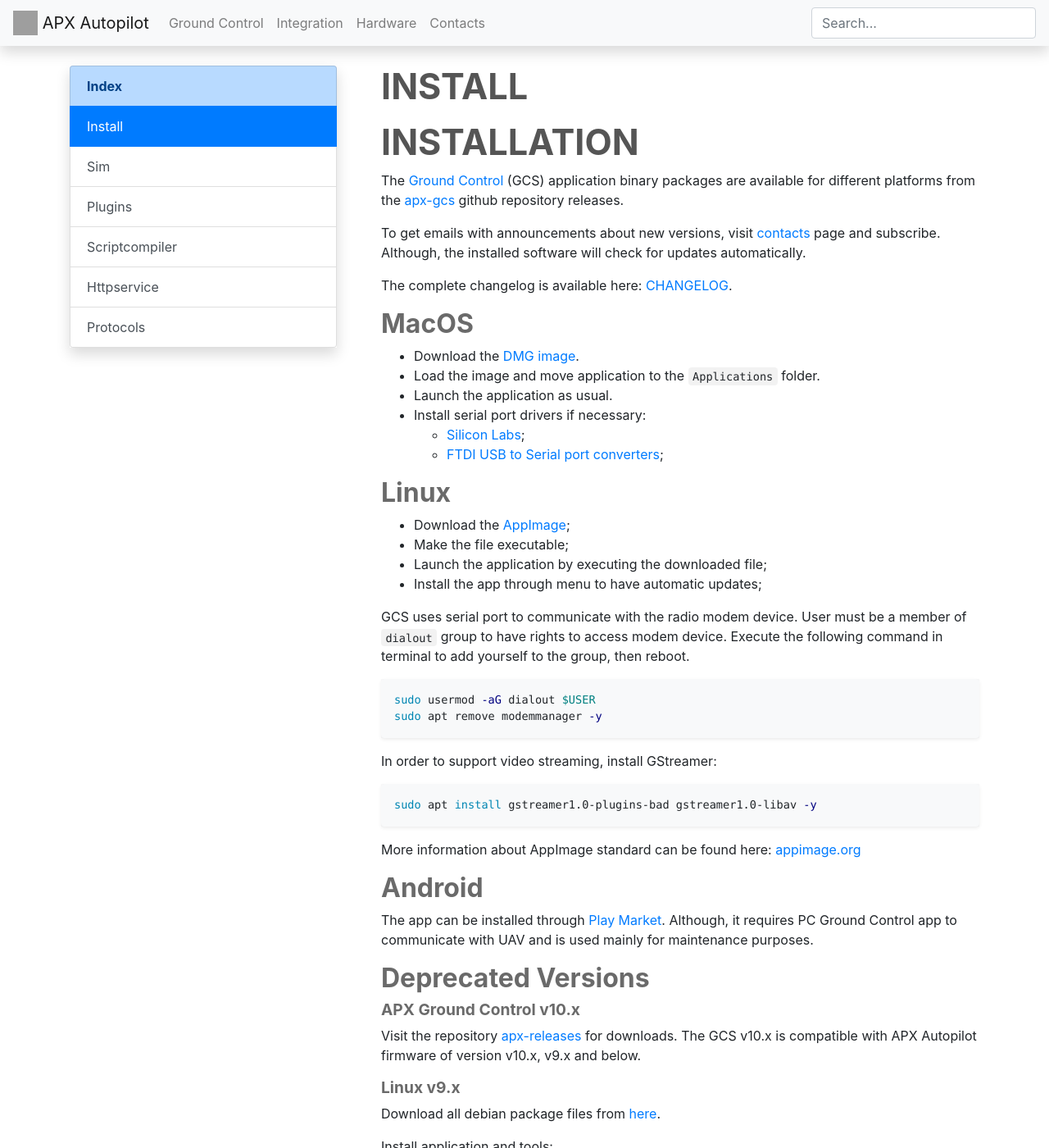
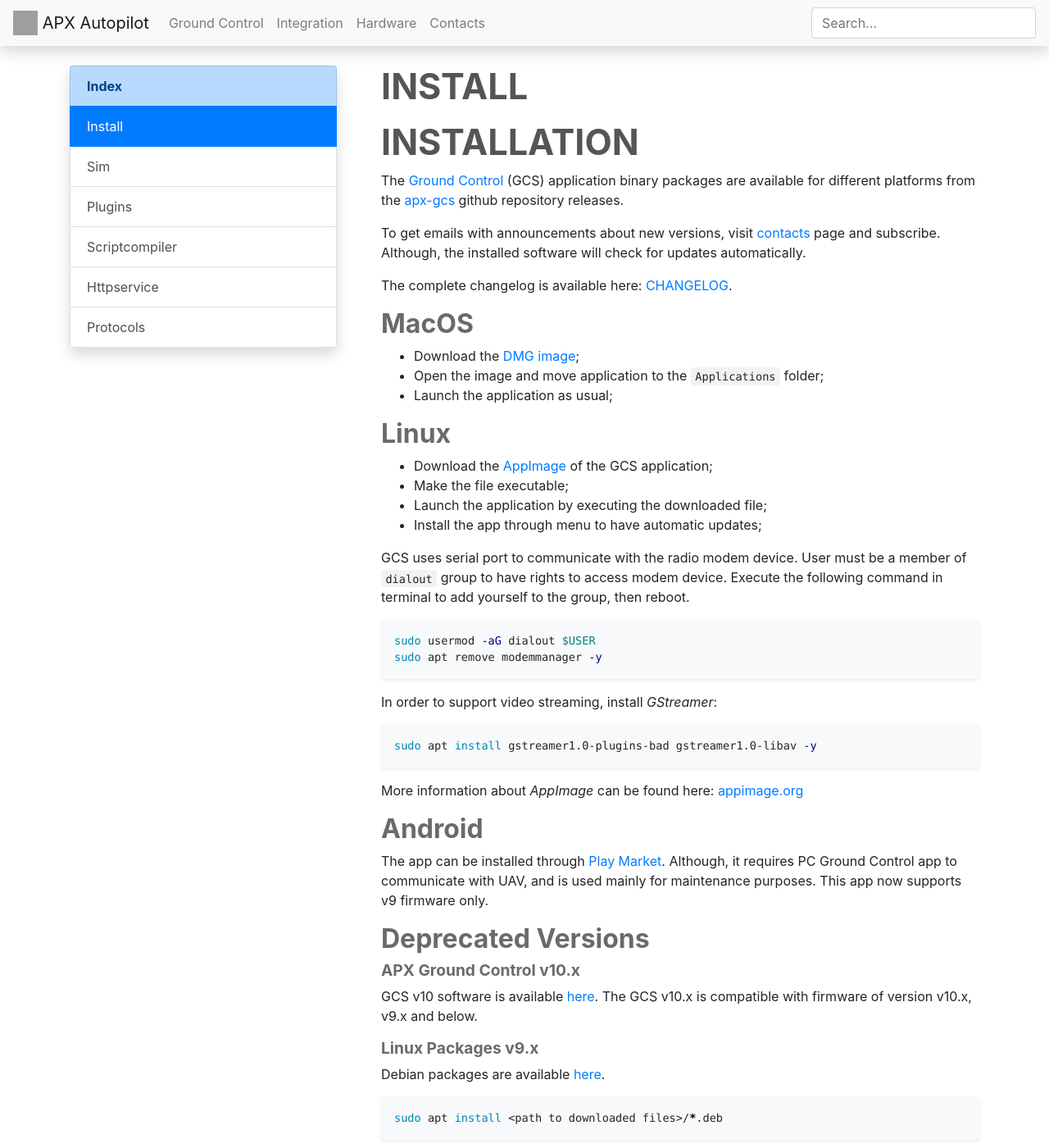
Before and after one commit to uavos/apx-docs, a Jekyll site: the page built from _docs/gcs/install.md, in a window 1280 px wide and 1400 px high. Shown: the whole window at 82% size. Built offline with Jekyll 4.4.1, drawn with Linux system fonts in a browser that asks for light colours; nearby versions of some CDN libraries; comment, search, counter and statistics services are not loaded; grey boxes are pictures that could not be loaded.

Commit message:
update GCS deprecated versions locations

````diff
--- a/_docs/gcs/install.md
+++ b/_docs/gcs/install.md
@@ -11,16 +11,13 @@
 
 ## MacOS
 
-* Download the [DMG image](https://github.com/uavos/apx-gcs/releases/latest).
-* Load the image and move application to the `Applications` folder.
-* Launch the application as usual.
-* Install serial port drivers if necessary:
-  * [Silicon Labs](https://www.silabs.com/products/development-tools/software/usb-to-uart-bridge-vcp-drivers);
-  * [FTDI USB to Serial port converters](https://www.ftdichip.com/Drivers/VCP.htm);
+* Download the [DMG image](https://github.com/uavos/apx-gcs/releases/latest);
+* Open the image and move application to the `Applications` folder;
+* Launch the application as usual;
 
 ## Linux
 
-* Download the [AppImage](https://github.com/uavos/apx-gcs/releases/latest);
+* Download the [AppImage](https://github.com/uavos/apx-gcs/releases/latest) of the GCS application;
 * Make the file executable;
 * Launch the application by executing the downloaded file;
 * Install the app through menu to have automatic updates;
@@ -32,29 +29,27 @@
 sudo apt remove modemmanager -y
 ```
 
-In order to support video streaming, install GStreamer:
+In order to support video streaming, install *GStreamer*:
 
 ```bash
 sudo apt install gstreamer1.0-plugins-bad gstreamer1.0-libav -y
 ```
 
-More information about AppImage standard can be found here: [appimage.org](https://appimage.org)
+More information about *AppImage* can be found here: [appimage.org](https://appimage.org)
 
 ## Android
 
-The app can be installed through [Play Market](https://play.google.com/store/apps/details?id=com.uavos.qgc). Although, it requires PC Ground Control app to communicate with UAV and is used mainly for maintenance purposes.
+The app can be installed through [Play Market](https://play.google.com/store/apps/details?id=com.uavos.qgc). Although, it requires PC Ground Control app to communicate with UAV, and is used mainly for maintenance purposes. This app now supports v9 firmware only.
 
 ## Deprecated Versions
 
 ### APX Ground Control v10.x
 
-Visit the repository [apx-releases](https://github.com/uavos/apx-releases/releases/latest) for downloads. The GCS v10.x is compatible with APX Autopilot firmware of version v10.x, v9.x and below.
+GCS v10 software is available [here](https://drive.google.com/drive/folders/1GEVWtF4XueCrVSYZj6rxiJNdCmD3dZPv). The GCS v10.x is compatible with firmware of version v10.x, v9.x and below.
 
-### Linux v9.x
+### Linux Packages v9.x
 
-Download all debian package files from [here](https://drive.google.com/drive/folders/1V_2b9UXeTBPWj0aAzdIPjoFLYsnMdqbV).
-
-Install application and tools:
+Debian packages are available [here](https://drive.google.com/drive/folders/1V_2b9UXeTBPWj0aAzdIPjoFLYsnMdqbV).
 
 ```bash
 sudo apt install <path to downloaded files>/*.deb
````
Also changed, not shown: _docs/gcs/plugins.md (+1 -1 lines).
